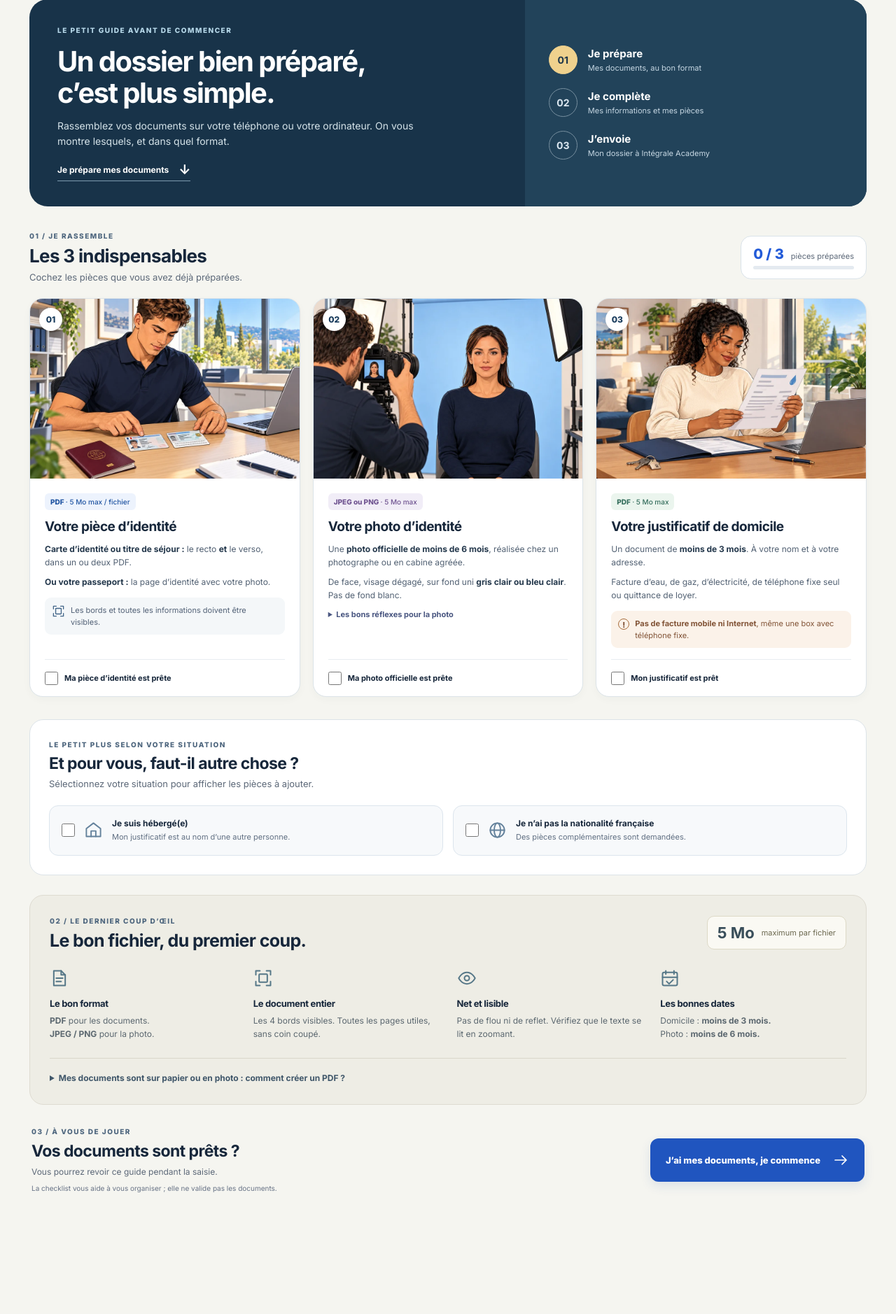
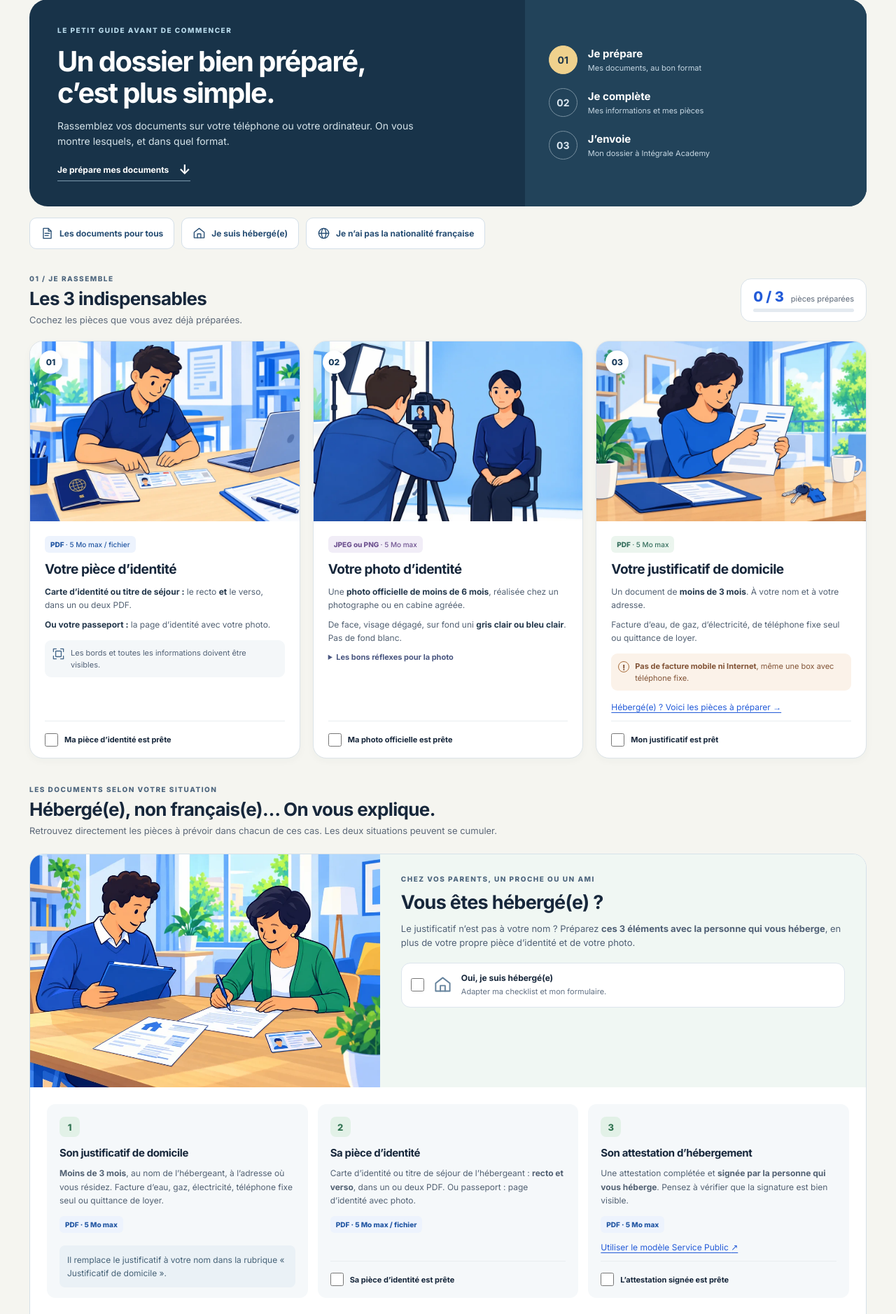
Before and after one commit to integraleacademy/cnapsv3, a Flask app: page /public-form in a window 1280 px wide. Shown: the part 175-2053 px from the top of the page at 70% size. Before the commit the page ends 1880 px from the top, so only its background shows below. Run offline with Flask 3, Linux system fonts and the light colour scheme; parts of the project's set-up code (start-up, migrations or seed data) failed here and were passed over; some libraries are stand-ins or nearby versions.

Commit message:
Corriger le style des illustrations et détailler l’hébergement (#166)

```diff
--- a/static/public-form-preparation.css
+++ b/static/public-form-preparation.css
@@ -106,6 +106,35 @@ body { background: #f5f5f0; }
 .prep-form-heading h2 { font-size:25px; margin:20px 0 0; }
 #public-form-title,#prep-title { scroll-margin-top:22px; }
 .prep-noscript { font-size:13px; }
+.prep-shortcuts { display:flex; flex-wrap:wrap; gap:10px; margin:16px 0 0; }
+.prep-shortcuts a { display:flex; align-items:center; gap:8px; padding:12px 15px; border:1px solid #d4dfe9; border-radius:10px; background:#fff; color:#274e74; font-size:12px; font-weight:650; text-decoration:none; }
+.prep-shortcuts svg { width:19px; height:19px; }
+.prep-shortcuts a:hover { border-color:#5888c4; background:#eef5ff; }
+.prep-situation { background:transparent; padding:0; border:0; margin-top:36px; }
+.prep-situation>.prep-section-heading h2 { font-size:26px; }
+.prep-case { background:#fff; border:1px solid #d5e1e9; border-radius:20px; padding:0; overflow:hidden; scroll-margin-top:20px; }
+.prep-case.is-applicable { border-color:#6694bf; box-shadow:0 0 0 2px #dceafa; }
+.prep-case-intro { display:grid; grid-template-columns:.9fr 1.25fr; background:#f3f7fa; }
+.prep-case-image { width:100%; height:100%; min-height:250px; object-fit:cover; display:block; }
+.prep-case-copy { padding:27px 30px; }
+.prep-case-copy h3 { font-size:27px; line-height:1.2; margin:10px 0; }
+.prep-case-copy p { font-size:13px; color:#506075; margin:0 0 18px; }
+.prep-case .prep-profile { padding:13px; background:#fff; }
+.prep-case .prep-profile.is-selected { background:#eaf4ff; }
+.prep-case .prep-extra-grid { padding:24px; }
+.prep-case .prep-host-documents { grid-template-columns:repeat(3,minmax(0,1fr)); }
+.prep-case article { border:0; background:#f5f8fa; padding:18px 18px 0; min-width:0; }
+.prep-case article.is-prepared { box-shadow:inset 0 0 0 1px #74a58f; }
+.prep-case article h4 { font-size:15px; line-height:1.4; margin:12px 0 4px; }
+.prep-case article p { font-size:12px; }
+.prep-case-step { display:grid; place-items:center; width:29px; height:29px; border-radius:8px; background:#e1ecfa; color:#24528c; font-size:13px; font-weight:800; }
+.prep-case-host .prep-case-intro { background:#f0f7f3; }
+.prep-case-host .prep-case-step { background:#e2f1e7; color:#317452; }
+.prep-case-foreign .prep-case-intro { background:#f3f0fa; }
+.prep-case-foreign .prep-case-step { background:#eae4f5; color:#644491; }
+.prep-case .prep-format { margin-bottom:13px; }
+.prep-case-reminder { font-size:12px; color:#3b6551; background:#edf7f0; border-top:1px solid #dfebe3; margin:0; padding:14px 24px; }
+.prep-case article .prep-replacement-note { background:#eaf1f6; padding:11px; border-radius:8px; color:#466277; }
 @media (max-width:950px) {
   .prep-hero-copy { padding:30px; }
   .prep-route { padding:24px; }
@@ -114,6 +143,9 @@ body { background: #f5f5f0; }
   .prep-document h3 { font-size:17px; }
   .prep-start { align-items:flex-start; }
   .prep-start-button { max-width:46%; text-align:center; }
+  .prep-case-copy { padding:22px; }
+  .prep-case-copy h3 { font-size:23px; }
+  .prep-case .prep-extra-grid { padding:18px; gap:12px; }
 }
 @media (max-width:740px) {
   .header { gap:15px; padding:8px 2px 21px; }
@@ -157,5 +189,19 @@ body { background: #f5f5f0; }
   .prep-start { flex-direction:column; padding:28px 5px 16px; align-items:stretch; }
   .prep-start-button { max-width:none; font-size:12px; padding:18px 12px; gap:12px; }
   .prep-eyebrow { font-size:9px; letter-spacing:.1em; }
+  .prep-shortcuts { flex-direction:column; gap:8px; }
+  .prep-shortcuts a { font-size:12px; padding:13px; }
+  .prep-situation { padding:0; }
+  .prep-situation>.prep-section-heading h2 { font-size:24px; }
+  .prep-case-intro { grid-template-columns:1fr; }
+  .prep-case-image { min-height:0; height:auto; aspect-ratio:1.5; }
+  .prep-case-copy { padding:23px 20px; }
+  .prep-case-copy h3 { font-size:25px; }
+  .prep-case-copy p { font-size:13px; }
+  .prep-case .prep-host-documents { grid-template-columns:1fr; }
+  .prep-case .prep-extra-grid { padding:18px; gap:16px; }
+  .prep-case article { padding:19px 18px 0; }
+  .prep-case article p { font-size:13px; }
+  .prep-case-reminder { font-size:12px; padding:16px 20px; }
 }
 @media (prefers-reduced-motion:reduce) { .prep-guide * { transition:none!important; scroll-behavior:auto!important; } }
--- a/static/public-form-preparation.js
+++ b/static/public-form-preparation.js
@@ -10,7 +10,10 @@
   const count = guide.querySelector('[data-prep-count]');
 
   function updateProgress() {
-    const active = readyInputs.filter(input => !input.closest('[data-prep-extra]')?.hidden);
+    const active = readyInputs.filter(input => {
+      const extra = input.closest('[data-prep-extra]');
+      return !extra || profiles.some(profile => profile.dataset.prepProfile === extra.dataset.prepExtra && profile.checked);
+    });
     const checked = active.filter(input => input.checked).length;
     count.textContent = `${checked} / ${active.length}`;
     progress.max = active.length;
@@ -28,9 +31,9 @@
       formInput.checked = profile.checked;
       formInput.dispatchEvent(new Event('change', { bubbles: true }));
     }
-    guide.querySelector(`[data-prep-extra="${profile.dataset.prepProfile}"]`).hidden = !profile.checked;
+    // Instructions for every situation stay visible; selection only adapts the checklist/form.
+    guide.querySelector(`[data-prep-extra="${profile.dataset.prepProfile}"]`).classList.toggle('is-applicable', profile.checked);
     profile.closest('.prep-profile').classList.toggle('is-selected', profile.checked);
-    profile.setAttribute('aria-expanded', String(profile.checked));
     const hosted = document.getElementById('prep-heberge').checked;
     guide.querySelector('[data-prep-address-owner]').textContent = hosted
       ? 'Au nom de votre hébergeant, à l’adresse où vous résidez.' : 'À votre nom et à votre adresse.';
@@ -42,7 +45,17 @@
     document.getElementById(profile.dataset.prepProfile)?.addEventListener('change', () => syncProfile(profile, true));
     syncProfile(profile, true);
   });
-  readyInputs.forEach(input => input.addEventListener('change', updateProgress));
+  readyInputs.forEach(input => input.addEventListener('change', () => {
+    const extra = input.closest('[data-prep-extra]');
+    if (input.checked && extra) {
+      const profile = profiles.find(item => item.dataset.prepProfile === extra.dataset.prepExtra);
+      if (profile && !profile.checked) {
+        profile.checked = true;
+        syncProfile(profile);
+      }
+    }
+    updateProgress();
+  }));
 
   function showForm(open) {
     stage.hidden = !open;
--- a/templates/_public_form_preparation.html
+++ b/templates/_public_form_preparation.html
@@ -26,6 +26,12 @@
     </ol>
   </div>
 
+  <nav class="prep-shortcuts" aria-label="Accès aux documents selon votre situation">
+    <a href="#prep-essentials">{{ prep_icon('file') }} Les documents pour tous</a>
+    <a href="#prep-host">{{ prep_icon('home') }} Je suis hébergé(e)</a>
+    <a href="#prep-foreign">{{ prep_icon('globe') }} Je n’ai pas la nationalité française</a>
+  </nav>
+
   <section id="prep-essentials" class="prep-essentials" aria-labelledby="prep-essentials-title">
     <div class="prep-section-heading">
       <div><span class="prep-eyebrow">01 / JE RASSEMBLE</span><h2 id="prep-essentials-title">Les 3 indispensables</h2><p>Cochez les pièces que vous avez déjà préparées.</p></div>
@@ -33,7 +39,7 @@
     </div>
     <div class="prep-cards">
       <article class="prep-document" data-prep-card>
-        <div class="prep-image"><img src="{{ url_for('static', filename='illustrations/prepare-identity.webp') }}" alt="Un candidat prépare sa carte d’identité et son passeport sur son bureau." width="960" height="640" fetchpriority="high"><span class="prep-number">01</span></div>
+        <div class="prep-image"><img src="{{ url_for('static', filename='illustrations/prepare-identity.webp', v='manual-2') }}" alt="Un candidat prépare sa carte d’identité et son passeport sur son bureau." width="960" height="640" fetchpriority="high"><span class="prep-number">01</span></div>
         <div class="prep-document-body">
           <span class="prep-format">PDF <span>· 5 Mo max / fichier</span></span>
           <h3>Votre pièce d’identité</h3>
@@ -44,7 +50,7 @@
         </div>
       </article>
       <article class="prep-document prep-document-photo" data-prep-card>
-        <div class="prep-image"><img src="{{ url_for('static', filename='illustrations/prepare-photo.webp') }}" alt="Une candidate fait réaliser une photo d’identité de face chez un photographe, sur fond bleu clair." width="960" height="640" decoding="async"><span class="prep-number">02</span></div>
+        <div class="prep-image"><img src="{{ url_for('static', filename='illustrations/prepare-photo.webp', v='manual-2') }}" alt="Une candidate fait réaliser une photo d’identité de face chez un photographe, sur fond bleu clair." width="960" height="640" decoding="async"><span class="prep-number">02</span></div>
         <div class="prep-document-body">
           <span class="prep-format">JPEG ou PNG <span>· 5 Mo max</span></span>
           <h3>Votre photo d’identité</h3>
@@ -55,13 +61,14 @@
         </div>
       </article>
       <article class="prep-document prep-document-address" data-prep-card>
-        <div class="prep-image"><img src="{{ url_for('static', filename='illustrations/prepare-address.webp') }}" alt="Une candidate vérifie une facture à son domicile avant de la déposer." width="960" height="640" decoding="async"><span class="prep-number">03</span></div>
+        <div class="prep-image"><img src="{{ url_for('static', filename='illustrations/prepare-address.webp', v='manual-2') }}" alt="Une candidate vérifie une facture à son domicile avant de la déposer." width="960" height="640" decoding="async"><span class="prep-number">03</span></div>
         <div class="prep-document-body">
           <span class="prep-format">PDF <span>· 5 Mo max</span></span>
           <h3>Votre justificatif de domicile</h3>
           <p>Un document de <strong>moins de 3 mois</strong>. <span data-prep-address-owner>À votre nom et à votre adresse.</span></p>
           <p>Facture d’eau, de gaz, d’électricité, de téléphone fixe seul ou quittance de loyer.</p>
           <div class="prep-caution"><span aria-hidden="true">!</span><span><strong>Pas de facture mobile ni Internet</strong>, même une box avec téléphone fixe.</span></div>
+          <a class="prep-text-link" href="#prep-host">Hébergé(e) ? Voici les pièces à préparer →</a>
           <label class="prep-ready"><input type="checkbox" data-prep-ready="proof_address"><span>Mon justificatif est prêt</span><span class="prep-ready-tick" aria-hidden="true">✓</span></label>
         </div>
       </article>
@@ -69,26 +76,33 @@
   </section>
 
   <section class="prep-situation" aria-labelledby="prep-situation-title">
-    <div class="prep-section-heading"><div><span class="prep-eyebrow">LE PETIT PLUS SELON VOTRE SITUATION</span><h2 id="prep-situation-title">Et pour vous, faut-il autre chose ?</h2><p>Sélectionnez votre situation pour afficher les pièces à ajouter.</p></div></div>
-    <div class="prep-profile-options">
-      <label class="prep-profile"><input type="checkbox" id="prep-heberge" data-prep-profile="heberge" aria-controls="prep-host" {% if fd.get('heberge') == 'on' %}checked{% endif %}>{{ prep_icon('home') }}<span><strong>Je suis hébergé(e)</strong><small>Mon justificatif est au nom d’une autre personne.</small></span></label>
-      <label class="prep-profile"><input type="checkbox" id="prep-non-francais" data-prep-profile="non_francais" aria-controls="prep-foreign" {% if fd.get('non_francais') == 'on' %}checked{% endif %}>{{ prep_icon('globe') }}<span><strong>Je n’ai pas la nationalité française</strong><small>Des pièces complémentaires sont demandées.</small></span></label>
-    </div>
-    <div id="prep-host" class="prep-extra" data-prep-extra="heberge">
-      <h3>Si vous êtes hébergé(e) : 2 pièces en plus</h3>
-      <p class="prep-extra-intro">Le justificatif de domicile doit être au nom de votre hébergeant, à l’adresse où vous résidez.</p>
+    <div class="prep-section-heading"><div><span class="prep-eyebrow">LES DOCUMENTS SELON VOTRE SITUATION</span><h2 id="prep-situation-title">Hébergé(e), non français(e)… On vous explique.</h2><p>Retrouvez directement les pièces à prévoir dans chacun de ces cas. Les deux situations peuvent se cumuler.</p></div></div>
+    <section id="prep-host" class="prep-extra prep-case prep-case-host" data-prep-extra="heberge" aria-labelledby="prep-host-title">
+      <div class="prep-case-intro">
+        <img class="prep-case-image" src="{{ url_for('static', filename='illustrations/prepare-hosting.webp', v='manual-2') }}" alt="Une personne qui héberge un candidat signe son attestation, avec sa facture et sa pièce d’identité sur la table." width="960" height="640" loading="lazy" decoding="async">
+        <div class="prep-case-copy"><span class="prep-eyebrow">CHEZ VOS PARENTS, UN PROCHE OU UN AMI</span><h3 id="prep-host-title">Vous êtes hébergé(e) ?</h3><p>Le justificatif n’est pas à votre nom ? Préparez <strong>ces 3 éléments avec la personne qui vous héberge</strong>, en plus de votre propre pièce d’identité et de votre photo.</p>
+          <label class="prep-profile"><input type="checkbox" id="prep-heberge" data-prep-profile="heberge" {% if fd.get('heberge') == 'on' %}checked{% endif %}>{{ prep_icon('home') }}<span><strong>Oui, je suis hébergé(e)</strong><small>Adapter ma checklist et mon formulaire.</small></span></label>
+        </div>
+      </div>
+      <div class="prep-extra-grid prep-host-documents">
+        <article><span class="prep-case-step">1</span><h4>Son justificatif de domicile</h4><p><strong>Moins de 3 mois</strong>, au nom de l’hébergeant, à l’adresse où vous résidez. Facture d’eau, gaz, électricité, téléphone fixe seul ou quittance de loyer.</p><span class="prep-format">PDF · 5 Mo max</span><p class="prep-replacement-note">Il remplace le justificatif à votre nom dans la rubrique « Justificatif de domicile ».</p></article>
+        <article data-prep-card><span class="prep-case-step">2</span><h4>Sa pièce d’identité</h4><p>Carte d’identité ou titre de séjour de l’hébergeant : <strong>recto et verso</strong>, dans un ou deux PDF. Ou passeport : page d’identité avec photo.</p><span class="prep-format">PDF · 5 Mo max / fichier</span><label class="prep-ready"><input type="checkbox" data-prep-ready="host_identity"><span>Sa pièce d’identité est prête</span><span class="prep-ready-tick" aria-hidden="true">✓</span></label></article>
+        <article data-prep-card><span class="prep-case-step">3</span><h4>Son attestation d’hébergement</h4><p>Une attestation complétée et <strong>signée par la personne qui vous héberge</strong>. Pensez à vérifier que la signature est bien visible.</p><span class="prep-format">PDF · 5 Mo max</span><a class="prep-text-link" href="https://www.service-public.gouv.fr/simulateur/calcul/AttestationHebergement" target="_blank" rel="noopener">Utiliser le modèle Service Public <span aria-hidden="true">↗</span></a><label class="prep-ready"><input type="checkbox" data-prep-ready="hosting_certificate"><span>L’attestation signée est prête</span><span class="prep-ready-tick" aria-hidden="true">✓</span></label></article>
+      </div>
+      <p class="prep-case-reminder"><strong>À retenir :</strong> une facture au nom de votre parent ou de votre proche ne suffit pas seule. Ajoutez sa pièce d’identité et son attestation signée.</p>
+    </section>
+    <section id="prep-foreign" class="prep-extra prep-case prep-case-foreign" data-prep-extra="non_francais" aria-labelledby="prep-foreign-title">
+      <div class="prep-case-intro">
+        <img class="prep-case-image" src="{{ url_for('static', filename='illustrations/prepare-foreign.webp', v='manual-2') }}" alt="Un candidat et une conseillère vérifient ensemble des justificatifs et un diplôme pour compléter le dossier." width="960" height="640" loading="lazy" decoding="async">
+        <div class="prep-case-copy"><span class="prep-eyebrow">LES PIÈCES COMPLÉMENTAIRES</span><h3 id="prep-foreign-title">Vous n’avez pas la nationalité française ?</h3><p>Préparez également <strong>les 2 justificatifs ci-dessous</strong>. Ils s’ajoutent aux documents de base et, si vous êtes hébergé(e), aux pièces d’hébergement.</p>
+          <label class="prep-profile"><input type="checkbox" id="prep-non-francais" data-prep-profile="non_francais" {% if fd.get('non_francais') == 'on' %}checked{% endif %}>{{ prep_icon('globe') }}<span><strong>Je n’ai pas la nationalité française</strong><small>Adapter ma checklist et mon formulaire.</small></span></label>
+        </div>
+      </div>
       <div class="prep-extra-grid">
-        <article data-prep-card><span class="prep-format">PDF · 5 Mo max / fichier</span><h4>La pièce d’identité de l’hébergeant</h4><p>Carte d’identité ou titre de séjour : recto et verso, dans un ou deux PDF. Ou passeport : page d’identité avec photo.</p><label class="prep-ready"><input type="checkbox" data-prep-ready="host_identity"><span>La pièce d’identité est prête</span><span class="prep-ready-tick" aria-hidden="true">✓</span></label></article>
-        <article data-prep-card><span class="prep-format">PDF · 5 Mo max</span><h4>L’attestation d’hébergement signée</h4><p>Une attestation complétée et signée par la personne qui vous héberge.</p><a class="prep-text-link" href="https://www.service-public.gouv.fr/simulateur/calcul/AttestationHebergement" target="_blank" rel="noopener">Utiliser le modèle Service Public <span aria-hidden="true">↗</span></a><label class="prep-ready"><input type="checkbox" data-prep-ready="hosting_certificate"><span>L’attestation signée est prête</span><span class="prep-ready-tick" aria-hidden="true">✓</span></label></article>
+        <article data-prep-card><span class="prep-case-step">1</span><h4>Le casier judiciaire du pays de naissance</h4><p>Un document daté de <strong>moins de 3 mois</strong> et <strong>traduit en français</strong>.</p><span class="prep-format">PDF · 5 Mo max</span><label class="prep-ready"><input type="checkbox" data-prep-ready="criminal_record"><span>Mon casier judiciaire est prêt</span><span class="prep-ready-tick" aria-hidden="true">✓</span></label></article>
+        <article data-prep-card><span class="prep-case-step">2</span><h4>Le diplôme français ou le test TCF officiel</h4><p>Un <strong>diplôme français supérieur au brevet</strong> ou un <strong>test TCF officiel de moins de 2 ans</strong>.</p><span class="prep-format">PDF · 5 Mo max</span><label class="prep-ready"><input type="checkbox" data-prep-ready="french_diploma_tcf"><span>Mon diplôme ou mon test est prêt</span><span class="prep-ready-tick" aria-hidden="true">✓</span></label></article>
       </div>
-    </div>
-    <div id="prep-foreign" class="prep-extra" data-prep-extra="non_francais">
-      <h3>Si vous n’avez pas la nationalité française : 2 pièces en plus</h3>
-      <div class="prep-extra-grid">
-        <article data-prep-card><span class="prep-format">PDF · 5 Mo max</span><h4>Le casier judiciaire du pays de naissance</h4><p>Daté de <strong>moins de 3 mois</strong> et traduit en français.</p><label class="prep-ready"><input type="checkbox" data-prep-ready="criminal_record"><span>Mon casier judiciaire est prêt</span><span class="prep-ready-tick" aria-hidden="true">✓</span></label></article>
-        <article data-prep-card><span class="prep-format">PDF · 5 Mo max</span><h4>Le diplôme français ou le test TCF officiel</h4><p>Un <strong>diplôme français supérieur au brevet</strong> ou un <strong>test TCF officiel de moins de 2 ans</strong>.</p><label class="prep-ready"><input type="checkbox" data-prep-ready="french_diploma_tcf"><span>Mon diplôme ou mon test est prêt</span><span class="prep-ready-tick" aria-hidden="true">✓</span></label></article>
-      </div>
-    </div>
+    </section>
   </section>
 
   <section class="prep-quality" aria-labelledby="prep-quality-title">
@@ -106,5 +120,5 @@
     <div><span class="prep-eyebrow">03 / À VOUS DE JOUER</span><h2 data-prep-finish-title>Vos documents sont prêts ?</h2><p>Vous pourrez revoir ce guide pendant la saisie.</p><small>La checklist vous aide à vous organiser ; elle ne valide pas les documents.</small></div>
     <a class="prep-start-button" href="{{ url_for('public_form', etape='formulaire') }}#public-form-title" data-prep-start>J’ai mes documents, je commence {{ prep_icon('arrow') }}</a>
   </div>
-  <noscript><style>.prep-profile-options,.prep-ready,.prep-progress{display:none!important}</style><p class="prep-noscript">Consultez les pièces correspondant à votre situation, puis cliquez sur « J’ai mes documents, je commence ».</p></noscript>
+  <noscript><style>.prep-profile,.prep-ready,.prep-progress{display:none!important}</style><p class="prep-noscript">Consultez les pièces correspondant à votre situation, puis cliquez sur « J’ai mes documents, je commence ». Vous indiquerez votre situation dans le formulaire.</p></noscript>
 </section>
--- a/templates/public_form.html
+++ b/templates/public_form.html
@@ -213,7 +213,7 @@
     .section { padding:22px; border-color:#e5ebf3; border-radius:20px; background:#fff; box-shadow:0 14px 34px rgba(15,23,42,.04); }
     @media(max-width:640px) { body { padding:12px 0; } .wrap { padding:12px; } .section { padding:16px; } }
   </style>
-  <link rel="stylesheet" href="{{ url_for('static', filename='public-form-preparation.css', v='1') }}">
+  <link rel="stylesheet" href="{{ url_for('static', filename='public-form-preparation.css', v='2') }}">
 </head>
 <body>
   <div class="wrap">
@@ -317,7 +317,7 @@
     </div>
   </div>
 
-  <script src="{{ url_for('static', filename='public-form-preparation.js', v='1') }}" defer></script>
+  <script src="{{ url_for('static', filename='public-form-preparation.js', v='2') }}" defer></script>
   <script>
     const heberge=document.getElementById('heberge'), hb=document.getElementById('heberge_bloc');
     const nonFr=document.getElementById('non_francais'), nb=document.getElementById('non_francais_bloc');
```
Also changed, not shown: static/illustrations/prepare-address.webp, static/illustrations/prepare-foreign.webp (added), static/illustrations/prepare-hosting.webp (added), static/illustrations/prepare-identity.webp, static/illustrations/prepare-photo.webp.
